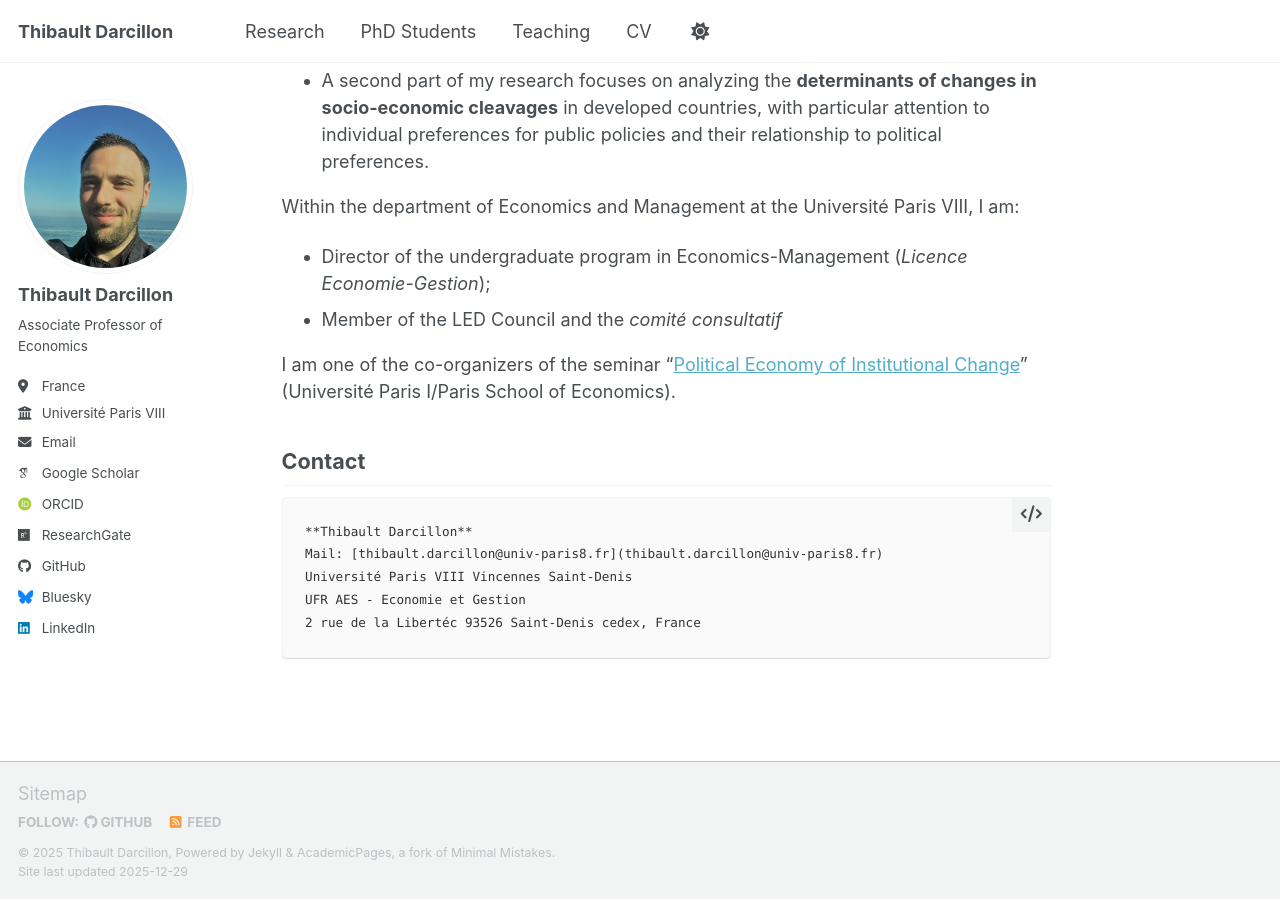
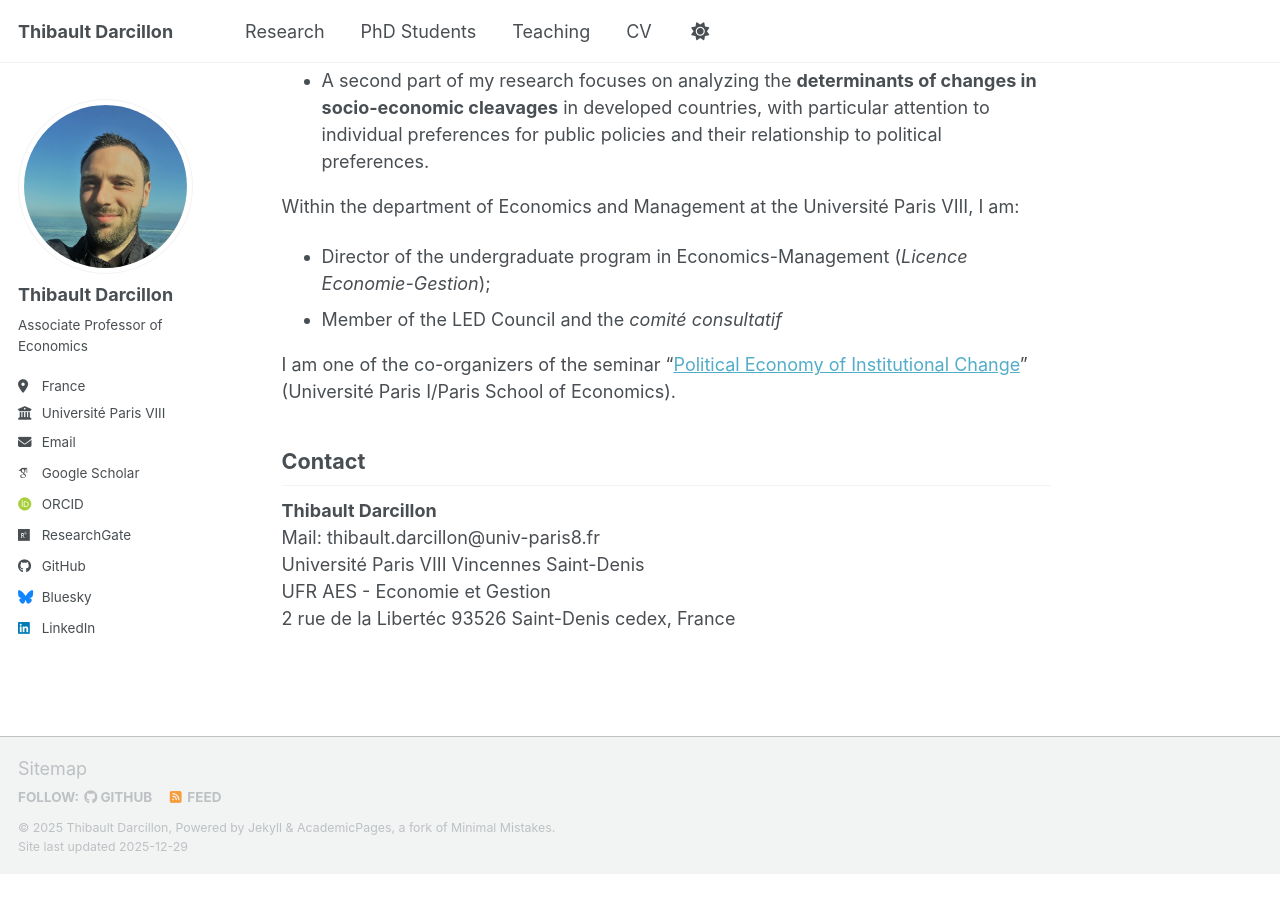
Before and after one commit to thibaultdarcillon/thibaultdarcillon.github.io, a Jekyll site: the page built from _pages/about.md, in a window 1280 px wide and 900 px high, scrolled down 527 px. Built offline with Jekyll 4.4.1, drawn with Linux system fonts in a browser that asks for light colours; some web fonts are replaced; a script bundle is joined from its source files by our own code; library files that are not in the unit come from our copies; after the commit the page ends 1402 px from its top, so only the background shows below that; some of the changed lines change nothing that is shown.

Commit message:
Update about me

```diff
--- a/_pages/about.md
+++ b/_pages/about.md
@@ -22,8 +22,8 @@ I am one of the co-organizers of the seminar "[Political Economy of Institutiona
 
 ## Contact
 
-    **Thibault Darcillon**
-    Mail: [thibault.darcillon@univ-paris8.fr](thibault.darcillon@univ-paris8.fr)
-    Université Paris VIII Vincennes Saint-Denis
-    UFR AES - Economie et Gestion
-    2 rue de la Libertéc 93526 Saint-Denis cedex, France
+**Thibault Darcillon**
+Mail: thibault.darcillon@univ-paris8.fr
+Université Paris VIII Vincennes Saint-Denis
+UFR AES - Economie et Gestion
+2 rue de la Libertéc 93526 Saint-Denis cedex, France
```
